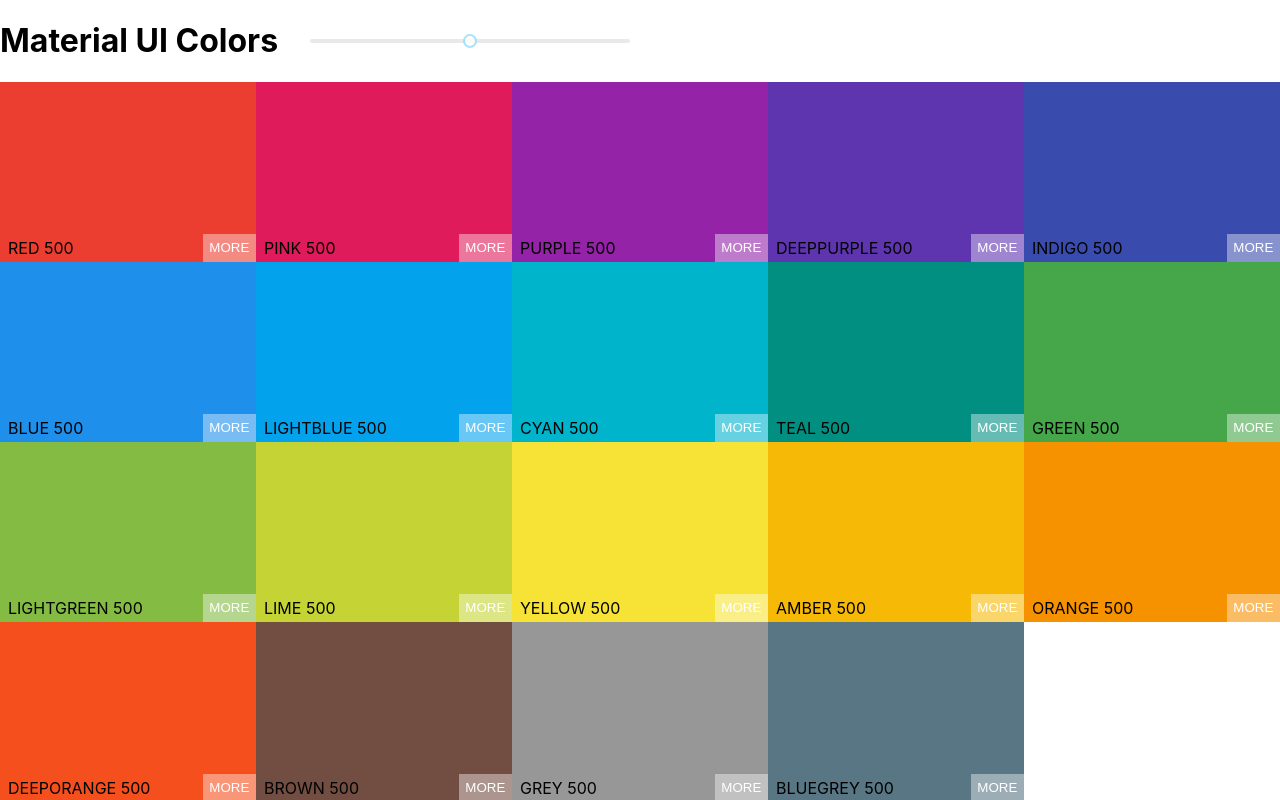
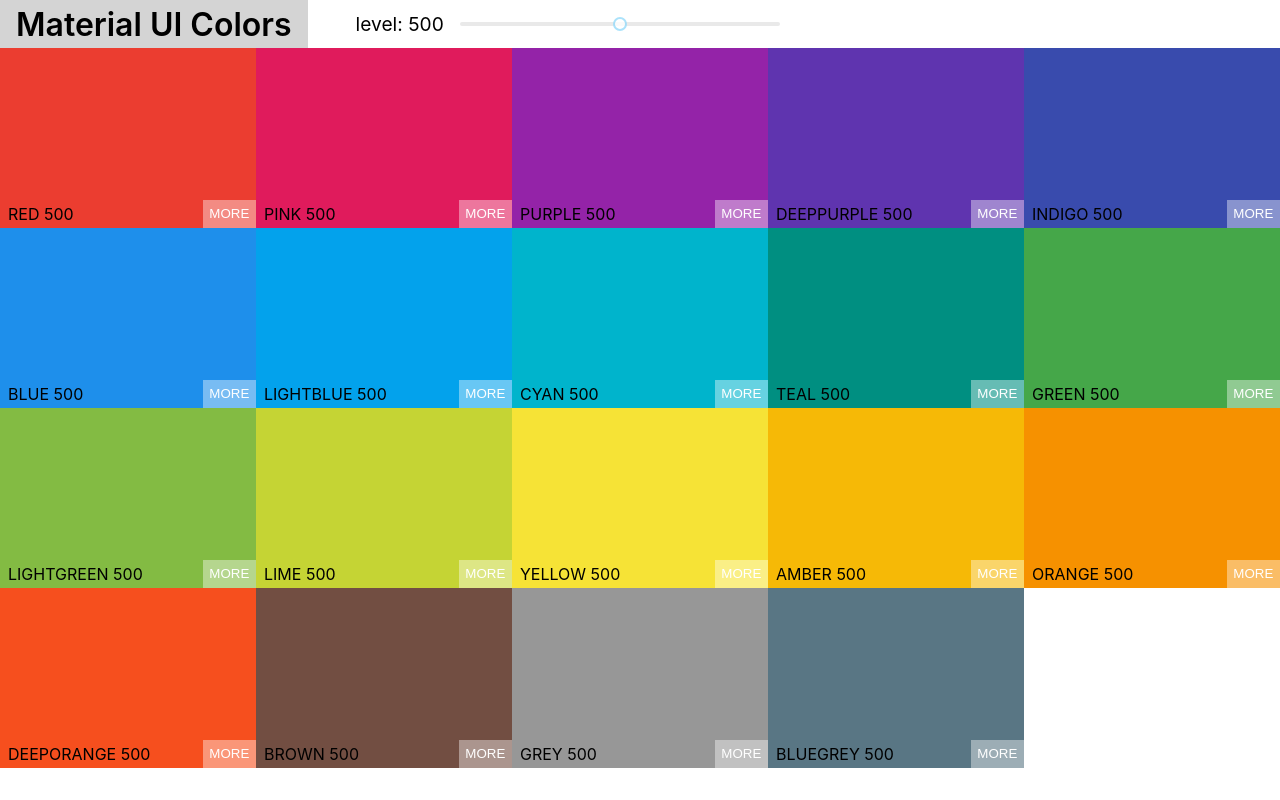
Before and after one commit to SticketInya/react-colors-app, a React (Create React App) app: page / in a window 1280 px wide. Built offline with nearby package versions, Linux system fonts and the light colour scheme.

Commit message:
feat(*): extract navbar to own component, add slider level

```diff
--- a/package.json
+++ b/package.json
@@ -11,6 +11,7 @@
     "react": "^18.0.0",
     "react-copy-to-clipboard": "^5.1.0",
     "react-dom": "^18.0.0",
+    "react-router-dom": "^6.3.0",
     "react-scripts": "5.0.1",
     "web-vitals": "^2.1.4"
   },
--- a/src/Components/ColorPalette/ColorPalette.css
+++ b/src/Components/ColorPalette/ColorPalette.css
@@ -1,23 +1,6 @@
 .ColorPalette{
     height: 100vh;
     overflow: hidden;
-}
-
-.ColorPalette__navbar{
-    display: flex;
-    flex-direction: row;
-    flex-wrap: nowrap;
-    align-items: center;
-    gap: 2rem;
-}
-
-.ColorPalette__slider{
-    width: 20rem;
-    display: inline-block;
-}
-
-.ColorPalette__slider .rc-slider-track{
-    background-color: transparent;
 }
 
 .ColorPalette__colors{
--- a/src/Components/ColorPalette/ColorPalette.js
+++ b/src/Components/ColorPalette/ColorPalette.js
@@ -1,7 +1,7 @@
 import React, { Component } from 'react';
-import Slider from 'rc-slider';
-import 'rc-slider/assets/index.css';
 import ColorBox from '../ColorBox/ColorBox';
+import Navbar from '../Navbar/Navbar';
+
 import './ColorPalette.css';
 
 class ColorPalette extends Component {
@@ -24,20 +24,11 @@ class ColorPalette extends Component {
         ));
         return (
             <div className='ColorPalette'>
-                <div className='ColorPalette__navbar'>
-                    <h1 className='ColorPalette__title'>
-                        {this.props.palette.paletteName}
-                    </h1>
-                    <Slider
-                        className='ColorPalette__slider'
-                        defaultValue={this.state.colorLevel}
-                        min={100}
-                        max={900}
-                        step={100}
-                        onChange={this.handleSliderChange}
-                    />
-                </div>
-
+                <Navbar
+                    paletteName={this.props.palette.paletteName}
+                    colorLevel={colorLevel}
+                    handleSliderChange={this.handleSliderChange}
+                />
                 <div className='ColorPalette__colors'>{colorBoxes}</div>
             </div>
         );
--- /dev/null
+++ b/src/Components/Navbar/Navbar.css
@@ -0,0 +1,46 @@
+.Navbar{
+    display: flex;
+    flex-direction: row;
+    flex-wrap: nowrap;
+    align-items: center;
+    gap: 2rem;
+    height: 6vh;
+}
+
+.Navbar__title{
+    height: 100%;
+    background-color: rgb(212, 212, 212);
+    padding: 0 1rem;
+    display: flex;
+    align-items: center;
+    margin-right: 1rem;
+}
+
+.Navbar__title a{
+    color: black;
+    font-size: 2rem;
+    text-decoration: none;
+    font-weight: 600;
+}
+
+.Navbar__slider{
+    width: 20rem;
+    display: inline-block;
+}
+
+.Navbar__slider .rc-slider-track{
+    background-color: transparent;
+}
+
+.Slider-container{
+    display: flex;
+    flex-direction: row;
+    flex-wrap: nowrap;
+    justify-content: center;
+    align-items: center;
+}
+
+.Slider-level{
+    font-size: 1.2rem;
+    margin-right: 1rem;
+}
--- /dev/null
+++ b/src/Components/Navbar/Navbar.js
@@ -0,0 +1,31 @@
+import React, { Component } from 'react';
+import { Link } from 'react-router-dom';
+import Slider from 'rc-slider';
+import 'rc-slider/assets/index.css';
+import './Navbar.css';
+
+class Navbar extends Component {
+    render() {
+        const { paletteName, colorLevel, handleSliderChange } = this.props;
+        return (
+            <nav className='Navbar'>
+                <div className='Navbar__title'>
+                    <Link to='/'>{paletteName}</Link>
+                </div>
+                <div className='Slider-container'>
+                    <p className='Slider-level'>level: {colorLevel}</p>
+                    <Slider
+                        className='Navbar__slider'
+                        defaultValue={colorLevel}
+                        min={100}
+                        max={900}
+                        step={100}
+                        onChange={handleSliderChange}
+                    />
+                </div>
+            </nav>
+        );
+    }
+}
+
+export default Navbar;
--- a/src/index.js
+++ b/src/index.js
@@ -3,12 +3,15 @@ import ReactDOM from 'react-dom/client';
 import './index.css';
 import App from './App';
 import reportWebVitals from './reportWebVitals';
+import { BrowserRouter } from 'react-router-dom';
 
 const root = ReactDOM.createRoot(document.getElementById('root'));
 root.render(
-  <React.StrictMode>
-    <App />
-  </React.StrictMode>
+    <React.StrictMode>
+        <BrowserRouter>
+            <App />
+        </BrowserRouter>
+    </React.StrictMode>,
 );
 
 // If you want to start measuring performance in your app, pass a function
```
Also changed, not shown: 1 other file (tests, documents, lock files or other folders).
